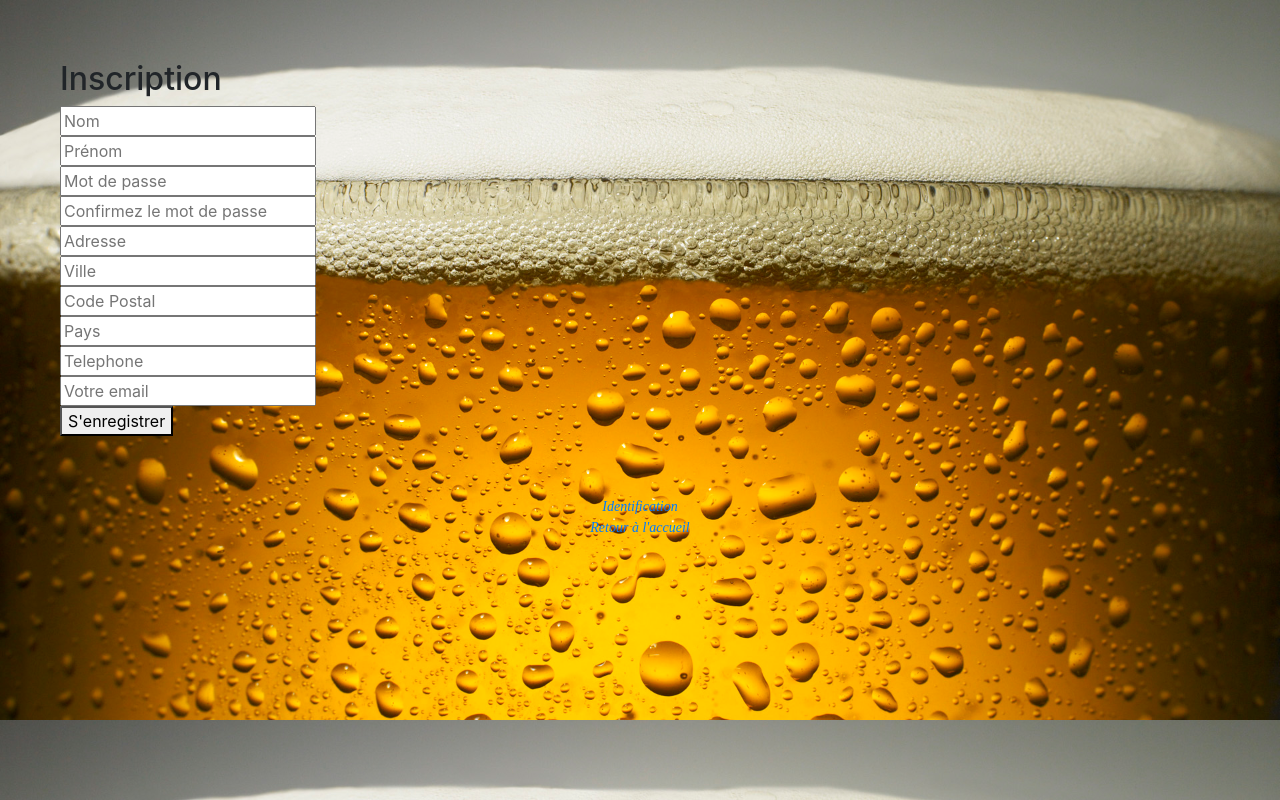
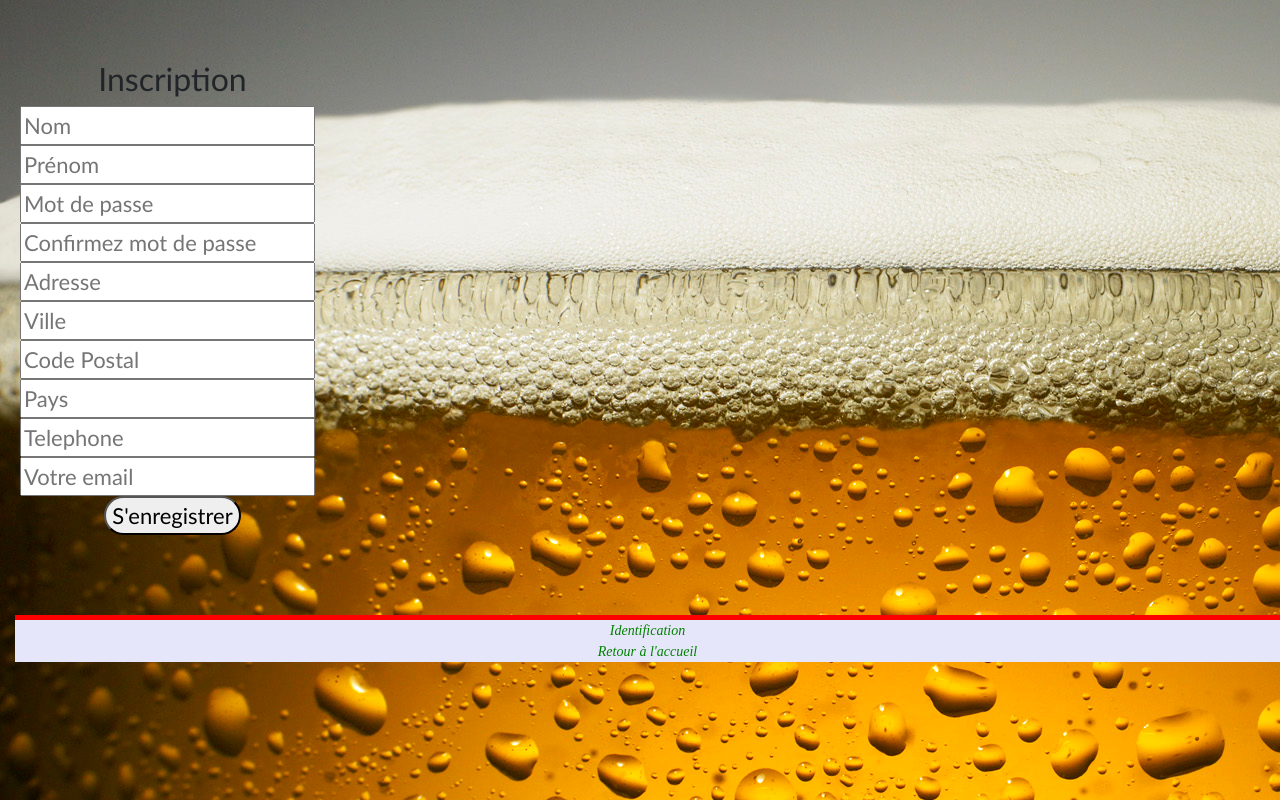
Before and after one commit to asouil/Sitebiere, a PHP site: page /inscription.php in a window 1280 px wide. Run offline with PHP 8.4, Linux system fonts and the light colour scheme.

Commit message:
modifications du CSS

```diff
--- a/connect.php
+++ b/connect.php
@@ -18,3 +18,4 @@ if (isset($_SESSION["mail"])) {
 }else{
 	$mail = "";
 }
+?>
--- a/css/style.css
+++ b/css/style.css
@@ -1,12 +1,43 @@
+
+/* -- Reset -- */
+
+html{
+
+	box-sizing: border-box;
+
+}
+
+*,*:before, *:after{
+
+	box-sizing: inherit;
+
+}
+
+body{
+
+	background-color: white;
+	font-family: Helvetica, sans-serif;
+
+}
+
+/* -- Mise en page -- */
 body{
 	background-image: url("../img/437743.jpg");
 	background-repeat: column;
-	background-size: 100%;
+	background-position:absolute;
+	background-attachment:fixed;
+	background-size: stretch;
+    text-align:center;
+    margin-bottom:15px;
+    font-family:Trebuchet MS, sans-serif;
+    font-size:22px;
+    margin-left:15px;
 }
 
 div{
 	padding:30px;
-	justify-content: auto;
+	border-color: black;
+
 }
 
 p{
@@ -16,19 +47,85 @@ p{
 	padding-left:30px;
 	padding-top: 10px;
 }
+
+/*tableau */
+
 table{
-	color:dark-grey;
+	color:black;
 	background-color: #c1c1c1c1;
-	border: 1px, solid;
+	border: 1px, solid, black;
+	border-spacing: 2px;
+	text-align: center;
+	box-shadow: 3px;
+	margin: 0 auto;
+	box-sizing: border-box;
+	border-radius:10px;
+
+}
+
+button{
+	border-radius:20px;
+}
+
+tr{
+	align-self: center;
+
+}
+
+
+img{
+
+	width:30%;
+
 }
 
 .commande{
 	border-style: solid;
 }
+
+/*menu*/
 nav{
-
+    border-top:5px solid red;
 	font-family: 'PT-Serif', Serif;
 	font-style: italic;
 	text-align: center;
 	font-size:14px;
+	text-decoration: none;
+	background-color: #E6E6FA;
+	margin-top:20px;
 }
+#to_nav{
+
+	background-color: rgba(255,245,238,0.5);
+	padding-right:50px;
+	padding-left:50px;
+
+}
+
+
+
+a:link {
+ color: green;
+ }
+a:visited {
+ color: green;
+ }
+a:hover {
+	color: purple;
+	text-decoration:none;
+}
+
+label{
+	color:#4169E1;
+	background-color: rgba(255,245,238,0.5);
+	padding-right:30px;
+	padding-left:30px;
+}
+input{
+	padding-right:15px;
+	margin-left:-10px;
+}
+div{
+	padding-right: 15px;
+	padding-left:15px;
+}
--- a/inscription.php
+++ b/inscription.php
@@ -82,24 +82,24 @@ if(!empty($_POST)){
 
 <head>
 	<meta charset="utf-8">
-	<link rel="stylesheet" type="text/css" href="css/bootstrap.min.css">
+	<link rel="stylesheet" type="text/css" href="./css/bootstrap.min.css">
 	<link rel="stylesheet" type="text/css" href="./css/style.css">
 	<meta name="viewport" content="width=device-width, initial-scale=1.0">
 	<title>Création de compte</title>
 
 </head>
 <body>
-	<div class="wrapper">
+	<div class="row">
 		<section class="login-container">
 			<div>
 				<header>
-					<h2>Inscription</h2>
+					<h2 class="text-center">Inscription</h2>
 				</header>
 				<form action="" method="post">
 					<input type="text" name="name" placeholder="Nom" required="required" /><br/>
 					<input type="text" name="forname" placeholder="Prénom" required="required" /><br/>
 					<input type="password" name="password" placeholder="Mot de passe" required="required" /><br/>
-					<input type="password" name="password_verif" placeholder="Confirmez le mot de passe"  /><br/>
+					<input type="password" name="password_verif" placeholder="Confirmez mot de passe"  /><br/>
 					<input type="text" name="adresse" placeholder="Adresse" required="required" /><br/>
 					<input type="text" name="ville" placeholder="Ville" required="required" /><br/>
 					<input type="text" name="cp" placeholder="Code Postal" required="required" /><br/>
--- a/mon_compte.php
+++ b/mon_compte.php
@@ -13,7 +13,7 @@
 	<title>Mon compte</title>
 </head>
 <body>
-	<a href="#menu"> Vers le menu </a><br>
+	<a id="to_nav" href="#menu"> Vers le menu </a><br>
 
 <?php
 
@@ -32,7 +32,6 @@
 					<article>
 						<p> Ici vous pourrez modifier vos informations.<p><br>
 						<form method="POST" action="mon_compte.php">
-
 							<label>Votre nom</label><br>
 							<input type="text" name="nom" value="<?= $user["nom"] ?>"><br>
 							<label>Votre prénom</label><br>
@@ -95,6 +94,7 @@
 											":id"		=> $id
 											]);
 									echo "Votre compte a bien été modifié";
+									header("Location: mon_compte.php");
 								}
 								elseif(!empty($password)){
 
@@ -129,7 +129,9 @@
 						}
 					}
 				}
+
 			?>
+
 
 	<nav id="menu">
 		<a href="index.php"> Accueil</a><br>
--- a/recap_commande.php
+++ b/recap_commande.php
@@ -13,7 +13,7 @@
 	<title>Votre commande</title>
 </head>
 <body>
-		<a href="#menu"> Vers le menu </a><br>
+		<a id="to_nav" href="#menu"> Vers le menu </a><br>
 
 	<?php
 		$total = 0;
```
Also changed, not shown: Espace_Client.php (+14 -10 lines), index.php (+11 -9 lines), purchase_order.php (+17 -15 lines), img/glass.jpg (added).
